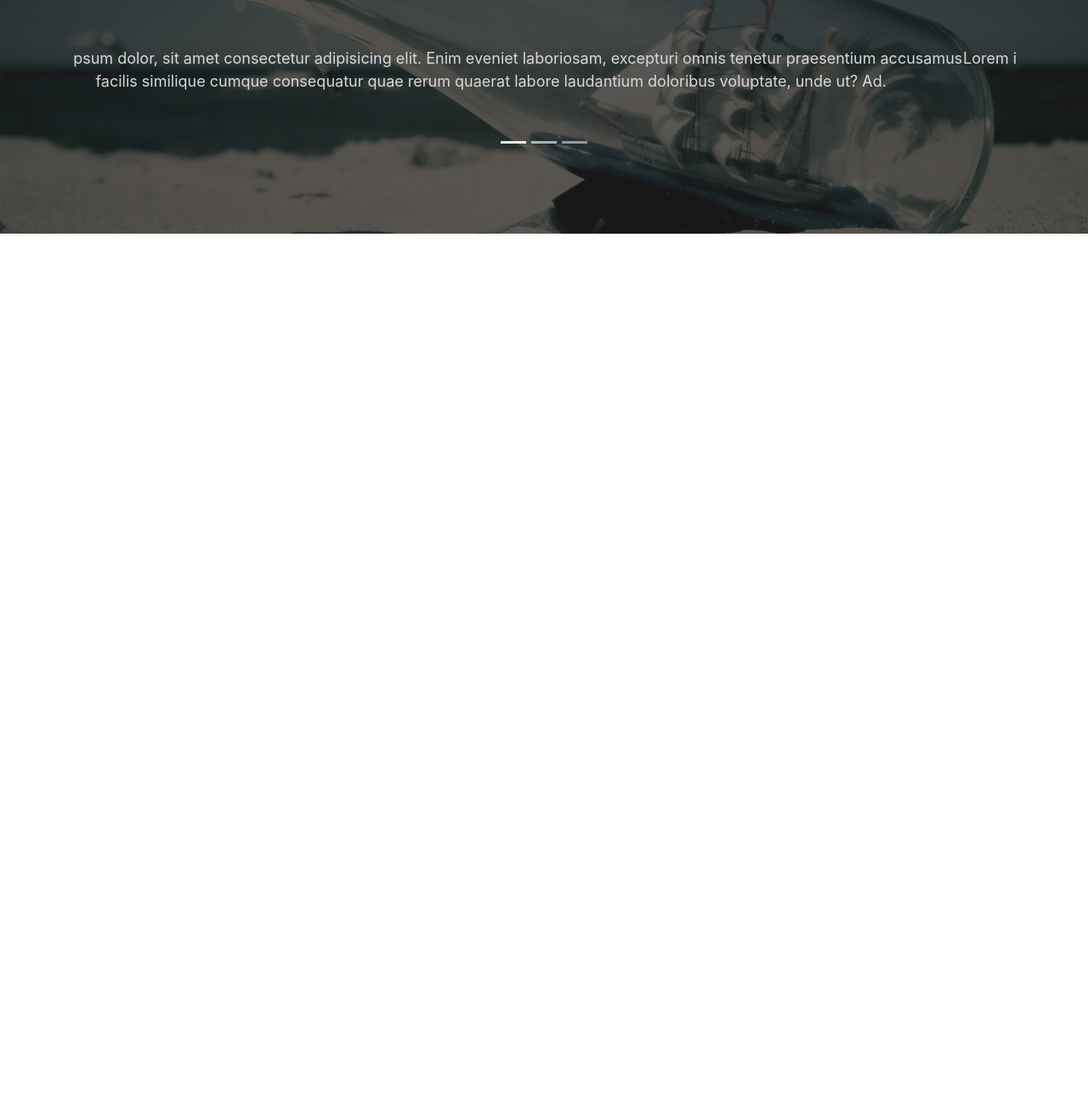
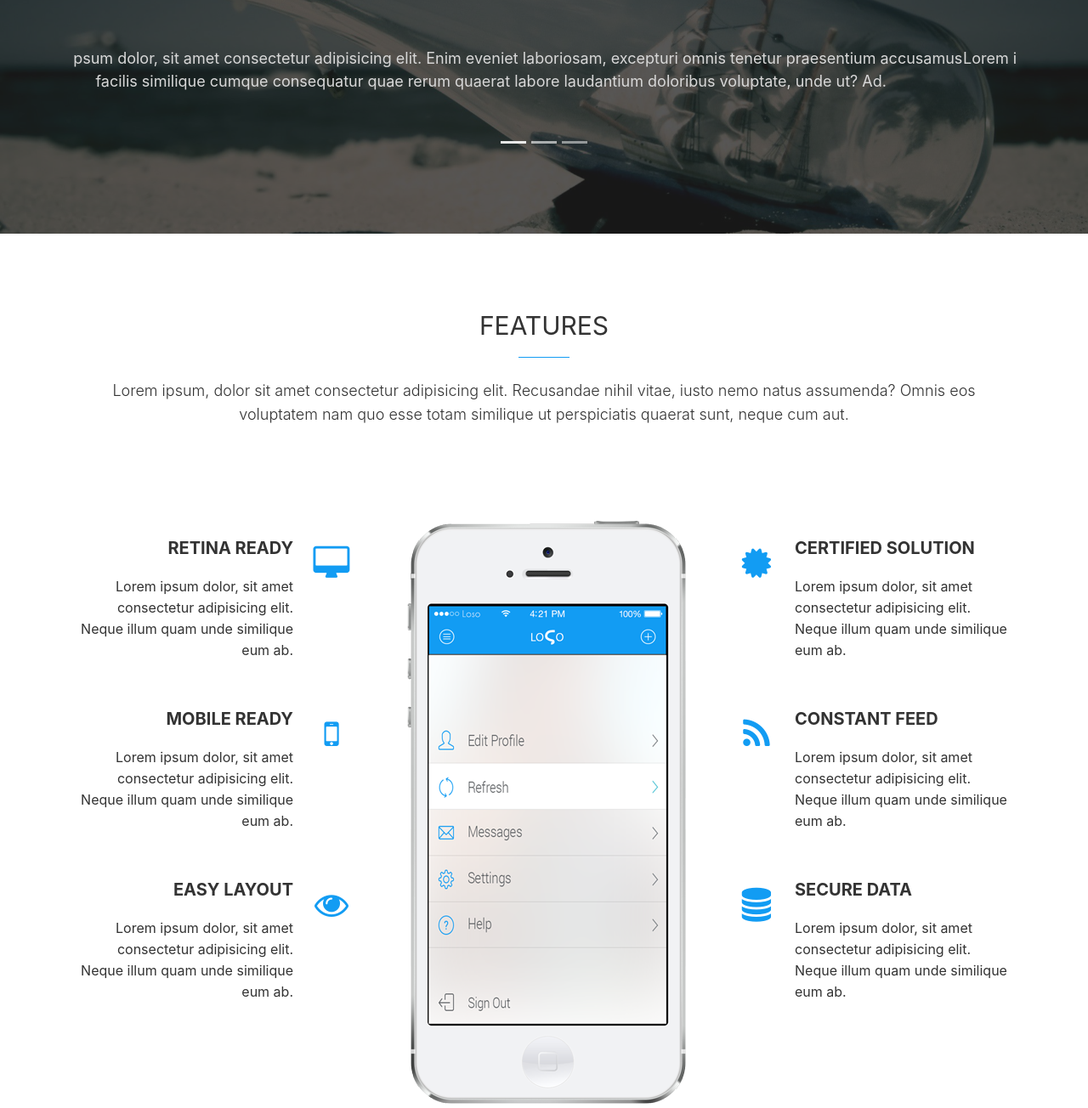
Before and after one commit to PhyoPyae94/sbp, a plain HTML site: page index.html in a window 1280 px wide. Shown: the part 1978-3282 px from the top of the page at 85% size. Before the commit the page ends 2253 px from the top, so only its background shows below. Drawn offline with nearby package versions, Linux system fonts and the light colour scheme.

Commit message:
adding features section

```diff
--- a/css/style.css
+++ b/css/style.css
@@ -249,3 +249,82 @@ p {
     line-height: 27px;
     padding-top: 50px;
 }
+
+/* ====== features ======= */
+
+.section-title p {
+    text-align: center;
+}
+
+.features-inner-wrapper {
+    padding-top: 30px;
+    padding-bottom: 70px;
+}
+
+.left-feature-item {
+    position: relative;
+    padding-right: 90px;
+    padding-bottom: 65px;
+    text-align: right;
+    margin-top: 35px;
+    margin-bottom: 65px;
+}
+.left-feature-item-icon {
+    position: absolute;
+    right: 0;
+    top: -8;
+    font-size: 40px;
+    color: #129cf3;
+    width: 90px;
+    height: 90px;
+    text-align: center;
+}
+.left-feature-item h3 {
+    text-transform: uppercase;
+    font-size: 20px;
+    font-weight: 700;
+    margin-bottom: 21px;
+    color: #333;
+}
+.left-feature-item p {
+    color: #333;
+    font-size: 16px;
+    font-weight: 300p;
+    line-height: 25px;
+    padding-bottom: 40px;
+}
+.feature-iphone {
+    width: 100%;
+}
+.right-feature-item {
+    position: relative;
+    padding-left: 90px;
+    padding-bottom: 65px;
+    text-align: left;
+    margin-top: 35px;
+    margin-bottom: 65px;
+}
+.right-feature-item-icon {
+    position: absolute;
+    left: 0;
+    top: -8;
+    font-size: 40px;
+    color: #129cf3;
+    width: 90px;
+    height: 90px;
+    text-align: center;
+}
+.right-feature-item h3 {
+    text-transform: uppercase;
+    font-size: 20px;
+    font-weight: 700;
+    margin-bottom: 21px;
+    color: #333;
+}
+.right-feature-item p {
+    color: #333;
+    font-size: 16px;
+    font-weight: 300p;
+    line-height: 25px;
+    padding-bottom: 40px;
+}
--- a/index.html
+++ b/index.html
@@ -170,6 +170,60 @@
         </div>
     </section>
 
+    <!-- Feature -->
+    <section class="features">
+        <div class="container">
+            <div class="row">
+                <div class="col-md-12">
+                    <div class="section-title">
+                        <h2 class="header-feature text-center">Features</h2>
+                        <p>Lorem ipsum, dolor sit amet consectetur adipisicing elit. Recusandae nihil vitae, iusto nemo natus assumenda? Omnis eos voluptatem nam quo esse totam similique ut perspiciatis quaerat sunt, neque cum aut.</p>
+                    </div>
+                </div>
+            </div>
+        </div>
+
+        <div class="features-inner-wrapper">
+            <div class="container">
+                <div class="row">
+                    <div class="col-md-4">
+                        <div class="left-feature-item">
+                            <div class="left-feature-item-icon"><i class="fa fa-desktop"></i></div>
+                            <h3>Retina Ready</h3>
+                            <p>Lorem ipsum dolor, sit amet consectetur adipisicing elit. Neque illum quam unde similique eum ab.</p>
+                            <div class="left-feature-item-icon"><i class="fa fa-mobile"></i></div>
+                            <h3>Mobile Ready</h3>
+                            <p>Lorem ipsum dolor, sit amet consectetur adipisicing elit. Neque illum quam unde similique eum ab.</p>
+                            <div class="left-feature-item-icon"><i class="fa fa-eye"></i></div>
+                            <h3>Easy Layout</h3>
+                            <p>Lorem ipsum dolor, sit amet consectetur adipisicing elit. Neque illum quam unde similique eum ab.</p>
+                        </div>
+                    </div>
+
+                    <div class="col-md-4">
+                        <div class="features-iphone">
+                            <img src="images/iphone-02.png" alt="feature iphone">
+                        </div>
+                    </div>
+
+                    <div class="col-md-4">
+                        <div class="right-feature-item">
+
+                            <div class="right-feature-item-icon"><i class="fa fa-certificate"></i></div>
+                            <h3>Certified Solution</h3>
+                            <p>Lorem ipsum dolor, sit amet consectetur adipisicing elit. Neque illum quam unde similique eum ab.</p>
+                            <div class="right-feature-item-icon"><i class="fa fa-rss"></i></div>
+                            <h3>Constant Feed</h3>
+                            <p>Lorem ipsum dolor, sit amet consectetur adipisicing elit. Neque illum quam unde similique eum ab.</p>
+                            <div class="right-feature-item-icon"><i class="fa fa-database"></i></div>
+                            <h3>Secure Data</h3>
+                            <p>Lorem ipsum dolor, sit amet consectetur adipisicing elit. Neque illum quam unde similique eum ab.</p>
+                        </div>
+                    </div>
+                </div>
+            </div>
+        </div>
+        </section>
 
     <script src="js/jquery.js"></script>
     <script src="js/bootstrap.min.js"></script>
```
